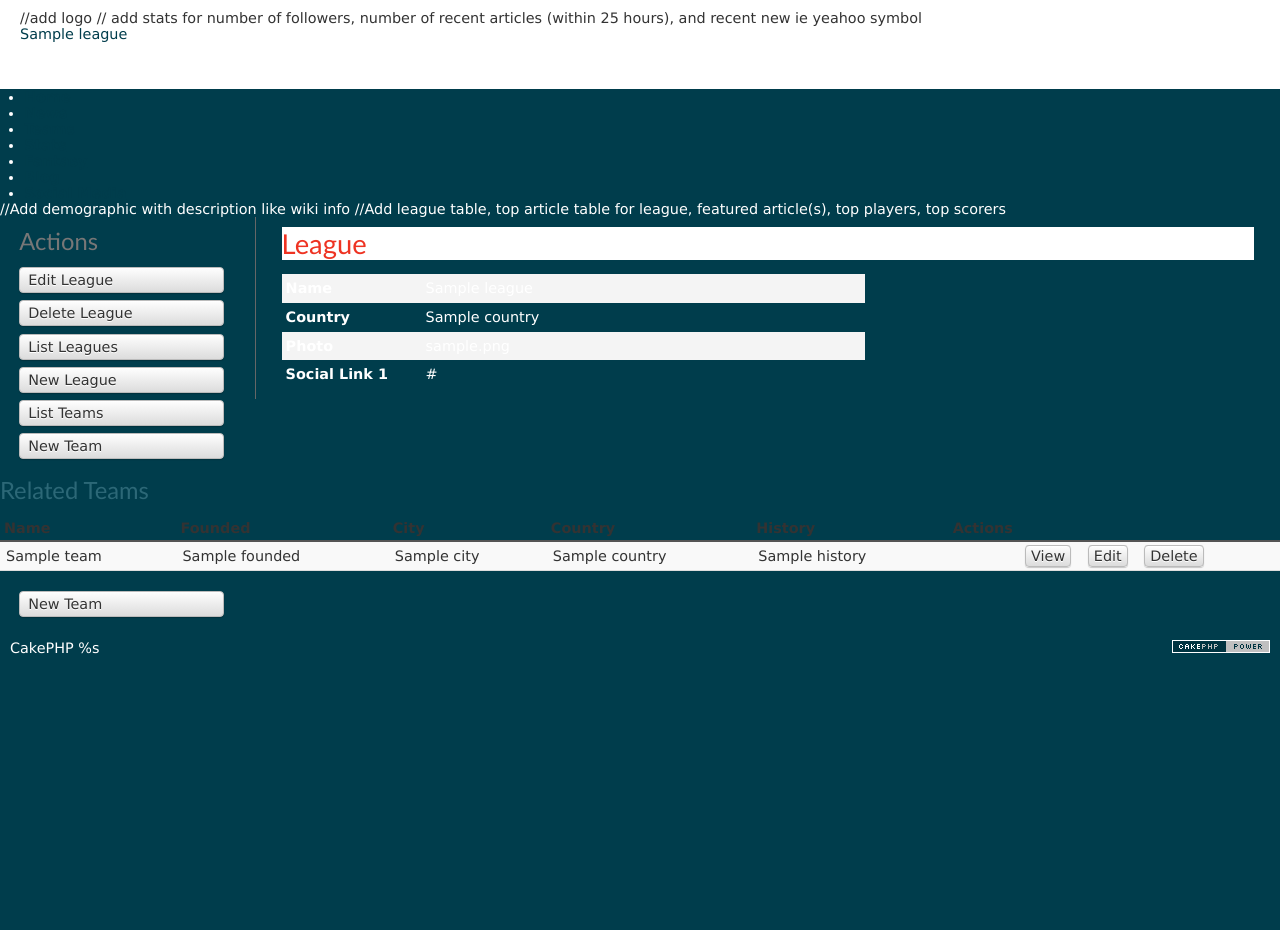
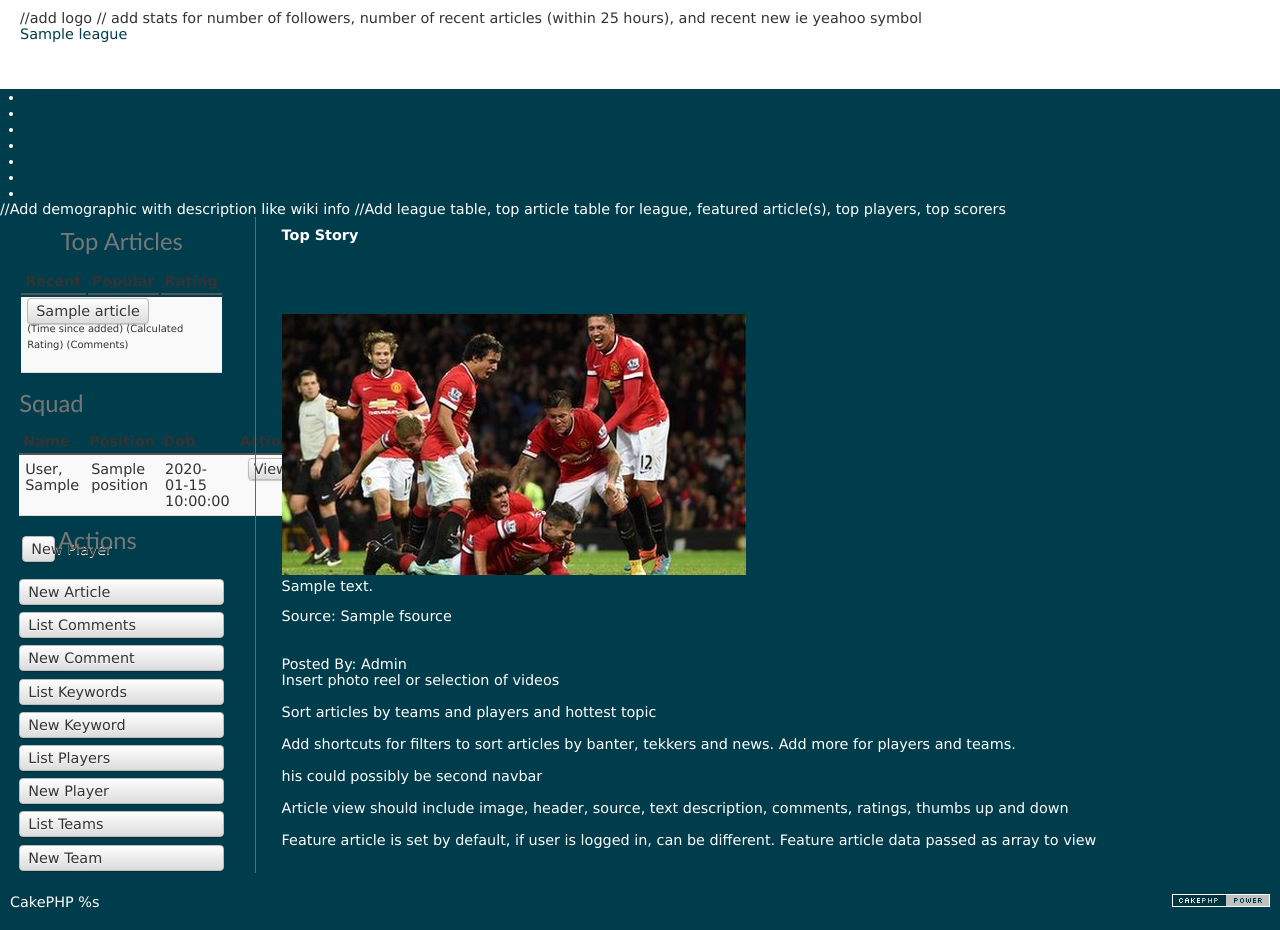
Before and after one commit to imscotta/portfolio, a CakePHP app: the page made by app/View/Leagues/view.ctp in a window 1280 px wide. Shown: the part 47-977 px from the top of the page. Before the commit the page ends 701 px from the top, so only its background shows below. Run offline with PHP 8.4 and a stand-in for CakePHP, Linux system fonts and the light colour scheme; the template is opened without the code that fills it: most values are stand-ins (such as "Sample title", 1, 10 or a date in 2020); data that the repository does not hold is empty; some libraries are stand-ins or nearby versions.

Commit message:
fixed bugs

```diff
--- a/app/Controller/ArticlesController.php
+++ b/app/Controller/ArticlesController.php
@@ -1,5 +1,6 @@
 <?php
 App::uses('AppController', 'Controller');
+
 /**
  * Articles Controller
  *
--- a/app/Controller/TeamsController.php
+++ b/app/Controller/TeamsController.php
@@ -1,5 +1,9 @@
 <?php
 App::uses('AppController', 'Controller');
+App::uses('ArticlesController', 'Controller');
+App::uses('PlayersController', 'Controller');
+App::uses('ArticlesController', 'Controller');
+
 /**
  * Teams Controller
  *
--- a/app/View/Leagues/view.ctp
+++ b/app/View/Leagues/view.ctp
@@ -6,6 +6,9 @@
 	// add stats for number of followers, number of recent articles (within 25 hours), and recent new ie yeahoo symbol <br><h1><?php echo $league['League']['name']; ?></h1></div>
 </div>
 </div>
+
+
+
 <div class="row" id="teamviewheader">
   <div class="col-md-12">
     <ul class="nav nav-tabs nav-justified  nav-fixed-top" id="teamviewheadlist">
@@ -19,65 +22,53 @@
     </ul>
 //Add demographic with description like wiki info
 //Add league table, top article table for league, featured article(s), top players, top scorers
-<div class="leagues view">
-<h2><?php echo __('League'); ?></h2>
-	<dl>
-		<dt><?php echo __('Name'); ?></dt>
-		<dd>
-			<?php echo h($league['League']['name']); ?>
-			&nbsp;
-		</dd>
-		<dt><?php echo __('Country'); ?></dt>
-		<dd>
-			<?php echo h($league['League']['country']); ?>
-			&nbsp;
-		</dd>
-		<dt><?php echo __('Photo'); ?></dt>
-		<dd>
-			<?php echo h($league['League']['photo']); ?>
-			&nbsp;
-		</dd>
-		<dt><?php echo __('Social Link 1'); ?></dt>
-		<dd>
-			<?php echo h($league['League']['social_link_1']); ?>
-			&nbsp;
-		</dd>
-	</dl>
 </div>
+</div>
+
+
+
+
+<div class="row">
+  <div class="col-md-4">
+<?php //debug($ftitle); ?>
 <div class="actions">
-	<h3><?php echo __('Actions'); ?></h3>
-	<ul>
-		<li><?php echo $this->Html->link(__('Edit League'), array('action' => 'edit', $league['League']['id'])); ?> </li>
-		<li><?php echo $this->Form->postLink(__('Delete League'), array('action' => 'delete', $league['League']['id']), array(), __('Are you sure you want to delete # %s?', $league['League']['id'])); ?> </li>
-		<li><?php echo $this->Html->link(__('List Leagues'), array('action' => 'index')); ?> </li>
-		<li><?php echo $this->Html->link(__('New League'), array('action' => 'add')); ?> </li>
-		<li><?php echo $this->Html->link(__('List Teams'), array('controller' => 'teams', 'action' => 'index')); ?> </li>
-		<li><?php echo $this->Html->link(__('New Team'), array('controller' => 'teams', 'action' => 'add')); ?> </li>
-	</ul>
-</div>
+<h3> <center>Top Articles</center></h3>
+<table class="table">
+<tr><th>Recent</th><th>Popular</th><th>Rating</th></tr>
+	<?php
+foreach ($articles as $article): ?>
+<tr><td colspan="3"><b><?php echo $this->Html->link(__($article['Article']['title']), array('controller' => 'articles', 'action' => 'view', $article['Article']['id'])); ?></b><br>
+<p><font size="1">
+<span class="glyphicon glyphicon-info-sign" aria-hidden="true"></span> (Time since added)
+<span class="glyphicon glyphicon-certificate" aria-hidden="true"></span> (Calculated Rating)
+<span class="glyphicon glyphicon-bullhorn" aria-hidden="true"></span> (Comments)
+</font></p>
+</td></tr>
+<?php endforeach; ?>
+</table>
+
+</table>
+
+</p>
 <div class="related">
-	<h3><?php echo __('Related Teams'); ?></h3>
-	<?php if (!empty($league['Team'])): ?>
+	<h3><?php echo __('Squad'); ?></h3>
+	<?php if (!empty($team['Player'])): ?>
 	<table cellpadding = "0" cellspacing = "0">
 	<tr>
 		<th><?php echo __('Name'); ?></th>
-		<th><?php echo __('Founded'); ?></th>
-		<th><?php echo __('City'); ?></th>
-		<th><?php echo __('Country'); ?></th>
-		<th><?php echo __('History'); ?></th>
+		<th><?php echo __('Position'); ?></th>
+		<th><?php echo __('Dob'); ?></th>
 		<th class="actions"><?php echo __('Actions'); ?></th>
 	</tr>
-	<?php foreach ($league['Team'] as $team): ?>
+	<?php foreach ($team['Player'] as $player): ?>
 		<tr>
-			<td><?php echo $team['name']; ?></td>
-			<td><?php echo $team['founded']; ?></td>
-			<td><?php echo $team['city']; ?></td>
-			<td><?php echo $team['country']; ?></td>
-			<td><?php echo $team['history']; ?></td>
+			<td><?php echo $player['last_name']; ?>, <?php echo $player['first_name']; ?></td>
+			<td><?php echo $player['position']; ?></td>
+			<td><?php echo $player['dob']; ?></td>
 			<td class="actions">
-				<?php echo $this->Html->link(__('View'), array('controller' => 'teams', 'action' => 'view', $team['id'])); ?>
-				<?php echo $this->Html->link(__('Edit'), array('controller' => 'teams', 'action' => 'edit', $team['id'])); ?>
-				<?php echo $this->Form->postLink(__('Delete'), array('controller' => 'teams', 'action' => 'delete', $team['id']), array(), __('Are you sure you want to delete # %s?', $team['id'])); ?>
+				<?php echo $this->Html->link(__('View'), array('controller' => 'players', 'action' => 'view', $player['id'])); ?>
+				<?php echo $this->Html->link(__('Edit'), array('controller' => 'players', 'action' => 'edit', $player['id'])); ?>
+				<?php echo $this->Form->postLink(__('Delete'), array('controller' => 'players', 'action' => 'delete', $player['id']), array(), __('Are you sure you want to delete # %s?', $player['id'])); ?>
 			</td>
 		</tr>
 	<?php endforeach; ?>
@@ -86,9 +77,71 @@
 
 	<div class="actions">
 		<ul>
-			<li><?php echo $this->Html->link(__('New Team'), array('controller' => 'teams', 'action' => 'add')); ?> </li>
+			<li><?php echo $this->Html->link(__('New Player'), array('controller' => 'players', 'action' => 'add')); ?> </li>
 		</ul>
 	</div>
 </div>
+
+
+	<h3><?php echo __('Actions'); ?></h3>
+	<ul>
+		<li><?php echo $this->Html->link(__('New Article'), array('action' => 'add')); ?></li>
+		<li><?php echo $this->Html->link(__('List Comments'), array('controller' => 'comments', 'action' => 'index')); ?> </li>
+		<li><?php echo $this->Html->link(__('New Comment'), array('controller' => 'comments', 'action' => 'add')); ?> </li>
+		<li><?php echo $this->Html->link(__('List Keywords'), array('controller' => 'keywords', 'action' => 'index')); ?> </li>
+		<li><?php echo $this->Html->link(__('New Keyword'), array('controller' => 'keywords', 'action' => 'add')); ?> </li>
+		<li><?php echo $this->Html->link(__('List Players'), array('controller' => 'players', 'action' => 'index')); ?> </li>
+		<li><?php echo $this->Html->link(__('New Player'), array('controller' => 'players', 'action' => 'add')); ?> </li>
+		<li><?php echo $this->Html->link(__('List Teams'), array('controller' => 'teams', 'action' => 'index')); ?> </li>
+		<li><?php echo $this->Html->link(__('New Team'), array('controller' => 'teams', 'action' => 'add')); ?> </li>
+	</ul>
 </div>
 </div>
+  <div class="col-md-8">
+<div class="articles index">
+<div class="panel panel-default">
+  <div class="panel-heading"><b>Top Story</b></div>
+  <div class="panel-body">
+<p><font size="36px"><b><?php echo $this->Html->link(__($ftitle), array('controller' => 'articles', 'action' => 'view', $fid)); ?></b></font></p>
+<?php echo $this->Html->image('fellaini.jpg', array('alt' => 'CakePHP', 'class'=>'img-responsive img-rounded')); ?>
+
+<blockquote>
+  <p><?php echo $fdescription; ?></p>
+  <footer><?php echo('Source: ' . $fsource . '<br><br>'); ?></footer>
+</blockquote>
+    <?php
+//echo $this->Html->link('Link', $flink);
+echo('<br>Posted By: Admin');
+
+?>
+  </div>
+</div>
+
+
+<p>
+Insert photo reel or selection of videos
+<br>
+<br>
+Sort articles by teams and players and hottest topic
+<br>
+<br> Add shortcuts for filters to sort articles by banter, tekkers and news. Add more for players and teams. <br><br>his could possibly be  second navbar <br><br> Article view should include image, header, source, text description, comments, ratings, thumbs up and down <br><br>
+
+Feature article is set by default, if user is logged in, can be different. Feature article data passed as array to view
+
+</p>
+
+
+	</div>
+</div>
+
+</div>
+</div>
+
+<div class="row">
+<div class="col-mid-12">
+
+
+
+
+</div>
+</div>
```
Also changed, not shown: app/Controller/KeywordsController.php (+18 -0 lines), app/Controller/LeaguesController.php (+26 -2 lines), app/Model/Article.php (+13 -0 lines), app/Model/League.php (+18 -0 lines), app/View/Layouts/boots.ctp (+14 -3 lines).
